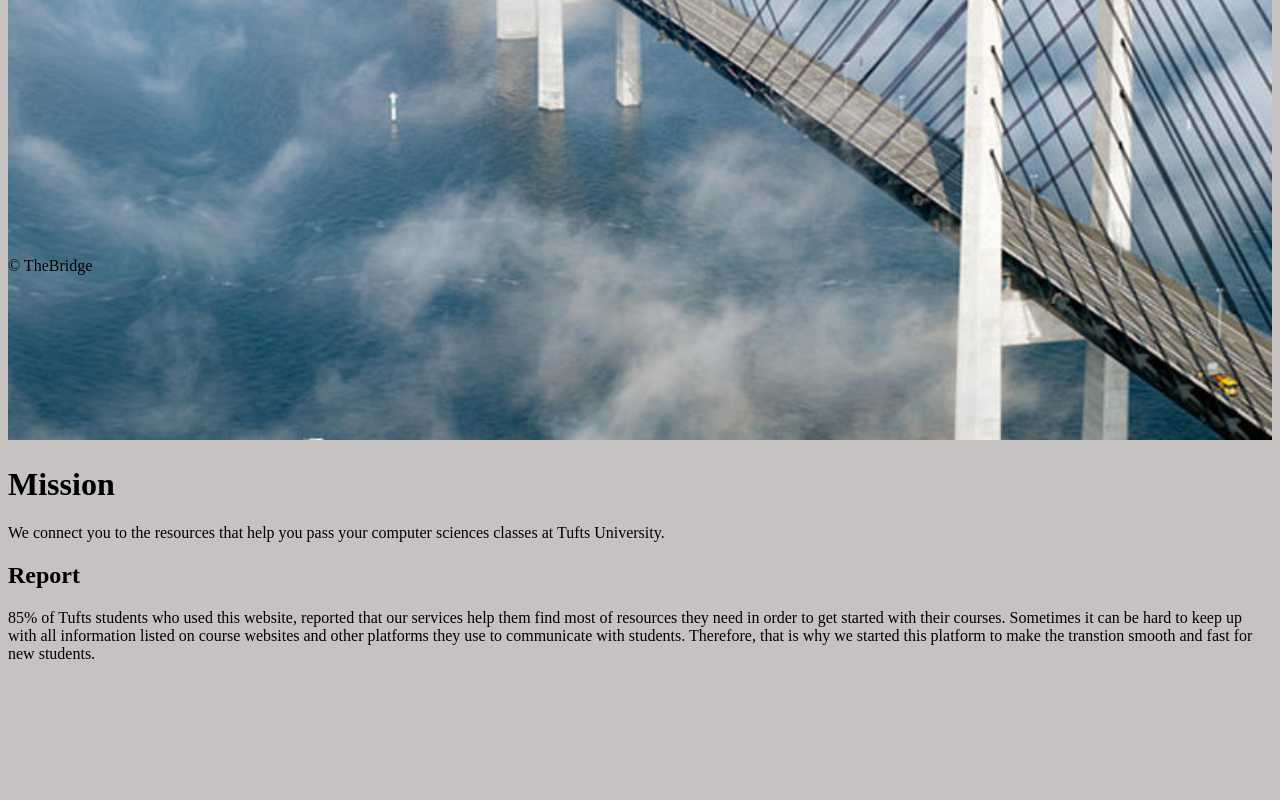
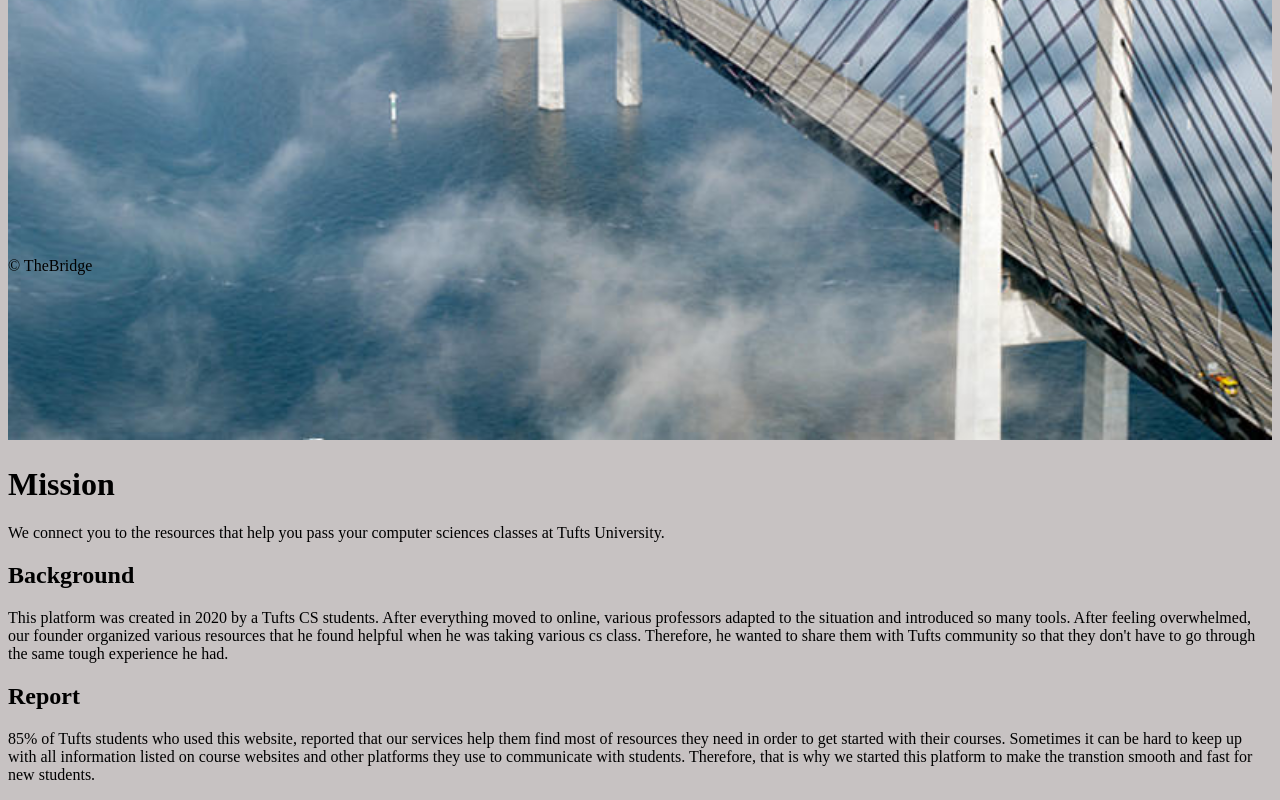
Before and after one commit to tmicomyiza/comp20-hw2, a plain HTML site: page index.html in a window 1280 px wide. Shown: the part 503-1303 px from the top of the page. Before the commit the page ends 1182 px from the top, so only its background shows below. Drawn offline with Linux system fonts and the light colour scheme.

Commit message:
added content to home page

```diff
--- a/index.html
+++ b/index.html
@@ -14,11 +14,18 @@
             <img class="bridge" src="bridge.jpg" width="100%" height="active">
             <h1>Mission</h1>
             <p>We connect you to the resources that help you pass your computer sciences classes at Tufts University.</p>
+            <h2>Background</h2>
+            <p>This platform was created in 2020 by a Tufts CS students. After everything moved to online,
+                various professors adapted to the situation and introduced so many tools. After feeling overwhelmed,
+                our founder organized various resources that he found helpful when he was taking various cs class.
+                Therefore, he wanted to share them with Tufts community so that they don't have to go through the same
+                tough experience he had.</p>
             <h2>Report</h2>
             <p>85% of Tufts students who used this website, reported that our services help them find most of resources
                 they need in order to get started with their courses. Sometimes it can be hard to keep up with all information
                 listed on course websites and other platforms they use to communicate with students.
                 Therefore, that is why we started this platform to make the transtion smooth and fast for new students.</p>
+
         </div>
     </body>
     <footer id="footer">&copy; TheBridge</footer>
```
